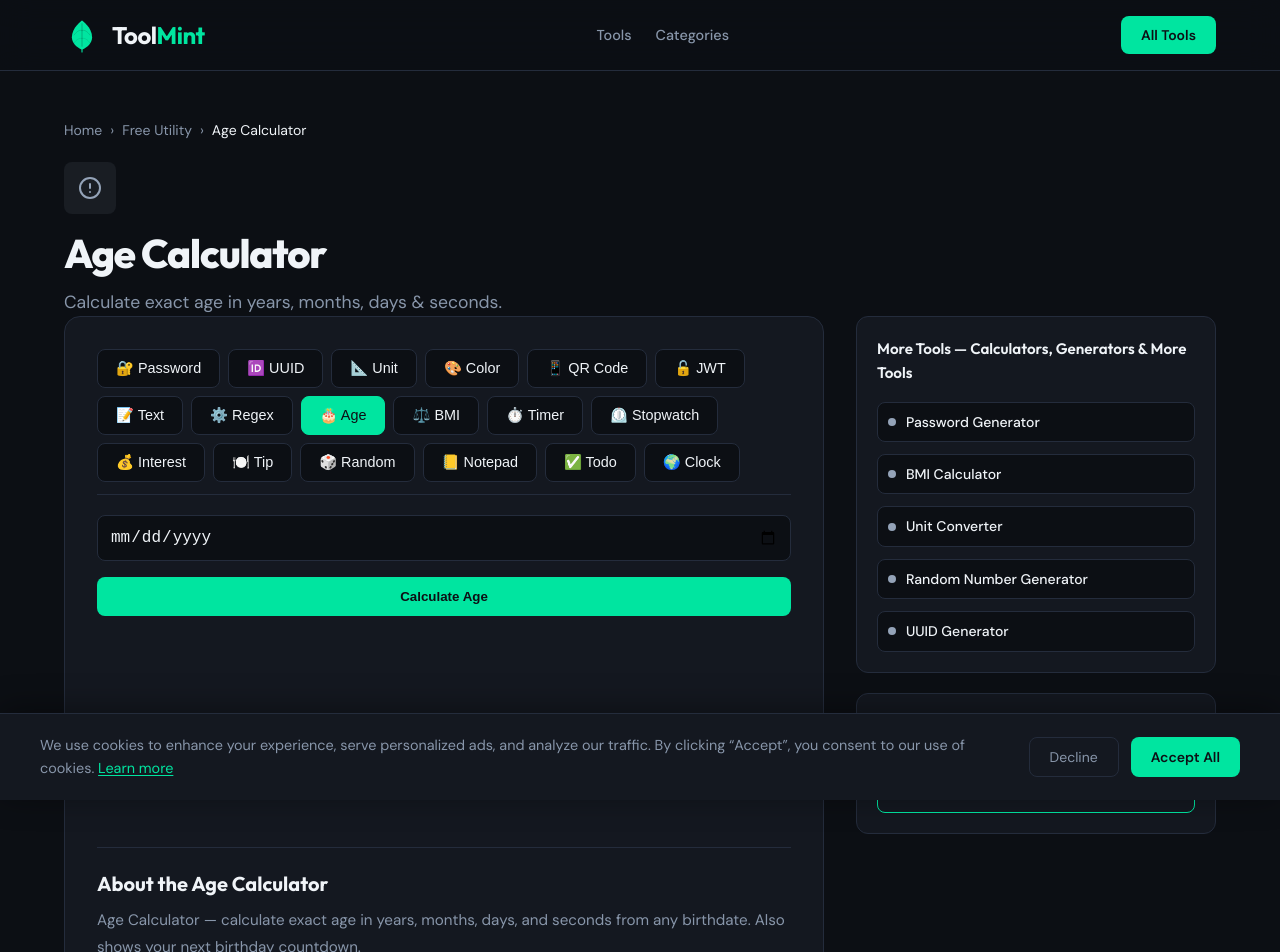
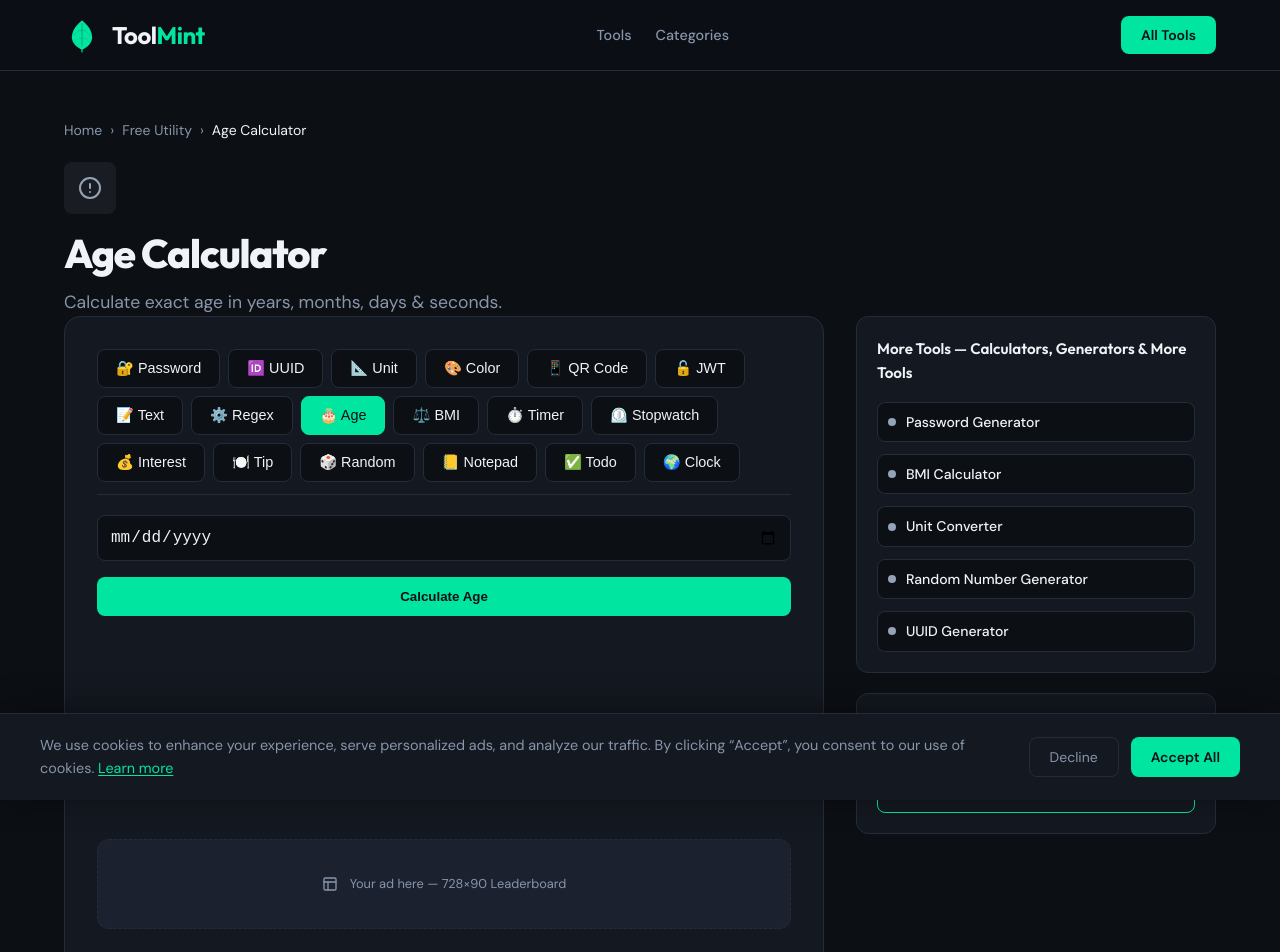
Before and after one commit to Mxj0r/toolmint, a Next.js app: page /tools/age-calculator in a window 1280 px wide. Shown: the top 952 px of the page. Built offline with nearby package versions, Linux system fonts and the light colour scheme.

Commit message:
feat: add horizontal ad slot (728×90 leaderboard) between tool and description

```diff
--- a/src/app/tools/[slug]/page.tsx
+++ b/src/app/tools/[slug]/page.tsx
@@ -154,6 +154,30 @@ export default async function ToolPage({ params }: Props) {
             <div className="tool-main">
               <ToolUI toolId={tool.id} />
 
+              {/* Ad slot — horizontal display ad */}
+              <div style={{
+                margin: 'var(--space-6) 0',
+                padding: 'var(--space-4) var(--space-6)',
+                background: 'var(--color-surface-high)',
+                border: '1px dashed var(--color-border)',
+                borderRadius: 'var(--radius-lg)',
+                display: 'flex',
+                alignItems: 'center',
+                justifyContent: 'center',
+                minHeight: '90px',
+                color: 'var(--color-text-muted)',
+                fontSize: '0.8rem',
+                gap: 'var(--space-3)',
+                flexWrap: 'wrap',
+              }}>
+                <svg width="16" height="16" viewBox="0 0 24 24" fill="none" stroke="currentColor" strokeWidth="2" strokeLinecap="round" strokeLinejoin="round">
+                  <rect x="3" y="3" width="18" height="18" rx="2" ry="2"/>
+                  <line x1="3" y1="9" x2="21" y2="9"/>
+                  <line x1="9" y1="21" x2="9" y2="9"/>
+                </svg>
+                <span>Your ad here — 728×90 Leaderboard</span>
+              </div>
+
               {/* SEO Description */}
               {SEO_DESCRIPTIONS[tool.id] && (
                 <div style={{ marginTop: 'var(--space-8)', paddingTop: 'var(--space-6)', borderTop: '1px solid var(--color-border)' }}>
```
